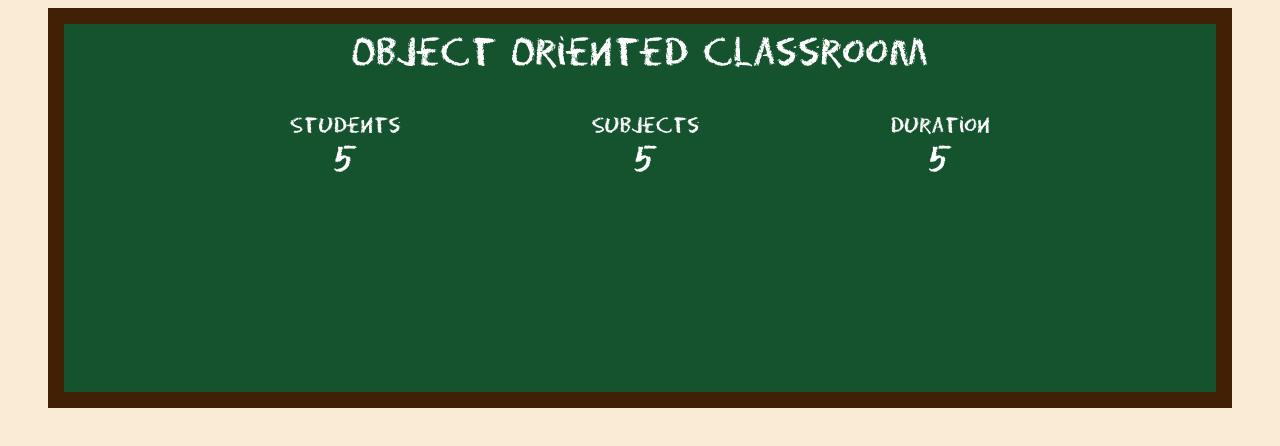
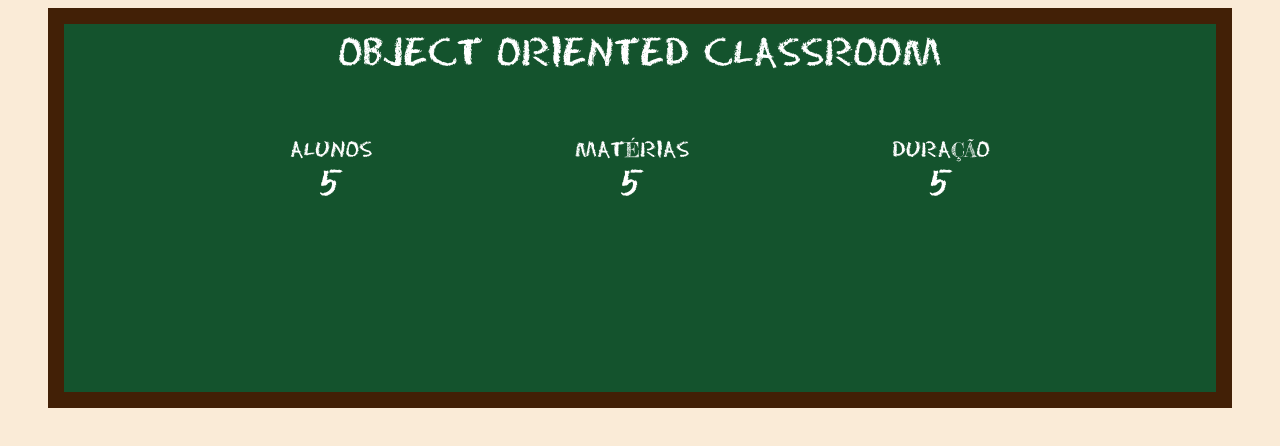
Before and after one commit to oiviana/oop-classroom, a React (Vite) app: page / in a window 1280 px wide. Shown: the top 446 px of the page. Built offline with nearby package versions, Linux system fonts and the light colour scheme.

Commit message:
refactor: blackboard texts

```diff
--- a/src/components/Blackboard/index.tsx
+++ b/src/components/Blackboard/index.tsx
@@ -1,19 +1,19 @@
 export default function Blackboard(){
 
     return(
-        <div className="w-full h-[25rem] bg-green-900 box-border border-[16px] border-yellow-950 font-chalk text-white flex flex-col items-center gap-10">
+        <div className="w-full h-[25rem] bg-green-900 box-border border-[16px] border-yellow-950 font-chalk text-white flex flex-col items-center gap-16 uppercase">
             <h1 className="text-lg md:text-xl lg:text-4xl mt-2">Object Oriented Classroom</h1>
             <div className="flex justify-between w-full max-w-[700px]  text-base lg:text-xl ">
                 <div className="flex flex-col items-center">
-                    <h2>Students</h2>
+                    <h2>Alunos</h2>
                     <p className="lg:text-4xl"> 5</p>
                 </div>
                 <div className="flex flex-col items-center">
-                    <h2>Subjects</h2>
+                    <h2>matérias</h2>
                     <p className="lg:text-4xl"> 5</p>
                 </div>
                 <div className="flex flex-col items-center">
-                    <h2>Duration</h2>
+                    <h2>Duração</h2>
                     <p className="lg:text-4xl"> 5</p>
                 </div>
             </div>
```
